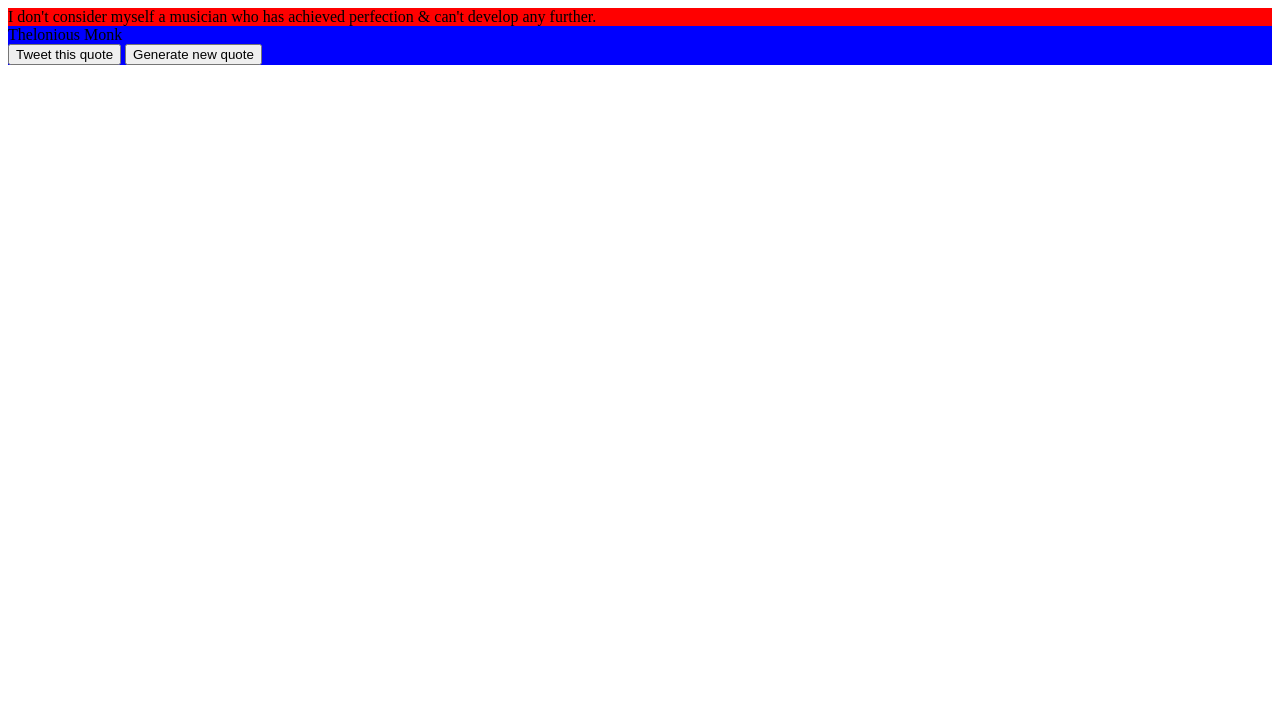
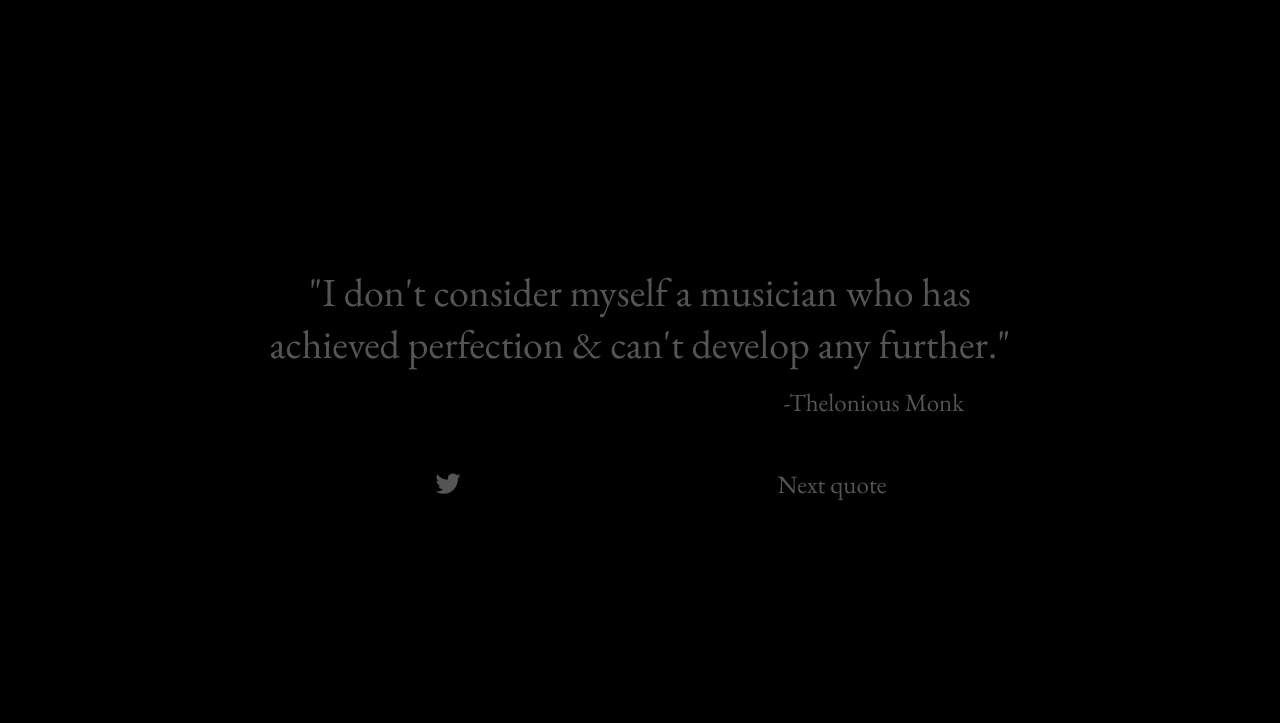
Before and after one commit to rulamon/fcc-random-quote-machine, a plain HTML site: page public/index.html in a window 1280 px wide. Drawn offline with nearby package versions, Linux system fonts and the light colour scheme.

Commit message:
almost ready, only twitter link to do

```diff
--- a/public/index.html
+++ b/public/index.html
@@ -4,14 +4,25 @@
 	<title>Random Jazz Quote Machine</title>
 	<script src="https://ajax.googleapis.com/ajax/libs/jquery/3.3.1/jquery.min.js"></script>
 	<script src="script.js"></script>
-	<link rel="stylesheet" type="text/css" href="style.css">
+	<link href="https://fonts.googleapis.com/css?family=EB+Garamond" rel="stylesheet">
+	<link rel="stylesheet" type="text/css" href="../css/style.css">
+	<link rel="stylesheet" href="https://use.fontawesome.com/releases/v5.6.3/css/all.css" integrity="sha384-UHRtZLI+pbxtHCWp1t77Bi1L4ZtiqrqD80Kn4Z8NTSRyMA2Fd33n5dQ8lWUE00s/" crossorigin="anonymous">
+	<meta name="viewport" content="width=device-width, initial-scale=1.0">
 </head>
 <body>
-	<div id="quote-box">
-		<div id="text"></div>
-		<div id="author"></div>
-		<button id="tweet-quote">Tweet this quote</button>
-		<button id="new-quote">Generate new quote</button>
+	<div id="main-flex-wrapper">
+		<div id="quote-box">
+			<div id="text-flex-container">
+				<div id="text"></div>
+			</div>
+			<div id="author-flex-container">
+				<div id="author"></div>
+			</div>
+			<div id="button-flex-container">
+				<button id="tweet-quote"><i class="fab fa-twitter"></i></button>
+				<button id="new-quote">Next quote</button>
+			</div>
+		</div>
 	</div>
 </body>
 </html>
--- a/public/script.js
+++ b/public/script.js
@@ -72,11 +72,11 @@ $(document).ready(function() {
 	{author: "Bill Evans", text: "Despite the fact I'm a professional performer, it's true that I have always preferred playing without an audience."},
 	{author: "Bill Evans", text: "Art should teach spirituality by showing a person a portion of himself that he would not discover otherwise."},
 	{author: "Bill Evans", text: "Words are the children of reason & therefore can't translate the feeling of Jazz because they're not part of it."},
-	{author: "Ella Fitzgeralde", text: "It isn't where you came from, it's where you're going that counts." },
-	{author: "Ella Fitzgeralde", text: "Forgive me if I don't have the words. Maybe I can sing it & you'll understand."},
-	{author: "Ella Fitzgeralde", text: "When we were at the Apollo, Holiday was a block away. I asked her for her autograph."},
-	{author: "Ella Fitzgeralde", text: "The fabulous places I've been, wonderful things that've happened, great people I've met ought to make a story."},
-	{author: "Ella Fitzgeralde", text: "Don't give up trying to do what you really want. Where there is love & inspiration, I don't think you can go wrong." },
+	{author: "Ella Fitzgerald", text: "It isn't where you came from, it's where you're going that counts." },
+	{author: "Ella Fitzgerald", text: "Forgive me if I don't have the words. Maybe I can sing it & you'll understand."},
+	{author: "Ella Fitzgerald", text: "When we were at the Apollo, Holiday was a block away. I asked her for her autograph."},
+	{author: "Ella Fitzgerald", text: "The fabulous places I've been, wonderful things that've happened, great people I've met ought to make a story."},
+	{author: "Ella Fitzgerald", text: "Don't give up trying to do what you really want. Where there is love & inspiration, I don't think you can go wrong." },
 	{author: "Dizzy Gillespie", text: "It's taken me all my life to learn what not to play." },
 	{author: "Dizzy Gillespie", text: "Men have died for this music. You can't get more serious than that."},
 	{author: "Dizzy Gillespie", text: "The sign of a mature musician is knowing what not to play." },
@@ -149,13 +149,17 @@ $(document).ready(function() {
 // assign first random quote object to variable and add to html elements
 
 	const firstQuoteObject = quotesArray.randomQuoteObject();
-	$("#text").text(firstQuoteObject.text);
-	$("#author").text(firstQuoteObject.author);
+	$("#text").text('"' + firstQuoteObject.text + '"');
+	$("#author").text('-' +  firstQuoteObject.author);
 
 // define click event, assigning a random object to a variable and placing the info in the assigned divs
 	$("#new-quote").click(()=> {
 		const newQuoteObject = quotesArray.randomQuoteObject();
-		$("#text").text(newQuoteObject.text);
-		$("#author").text(newQuoteObject.author);
+		$("#text").fadeOut(500);
+		$("#author").fadeOut(500);
+		setTimeout(() => {
+			$("#text").text('"' + newQuoteObject.text + '"').fadeIn(500);
+			$("#author").text('-' +  newQuoteObject.author).fadeIn(500);
+		}, 500)
 	});
 });
--- a/sass/style.scss
+++ b/sass/style.scss
@@ -1,6 +1,89 @@
-#quote-box {
-	background-color: blue;
-	#text {
-		background-color: red;
+$main-font: 'EB Garamond', serif;
+$main-color: #000000;
+$text-color: #555555;
+$button-focus-color: #111111;
+
+body {
+	padding: 0;
+	margin: 0;
+}
+
+#main-flex-wrapper {
+	background-color: $main-color;
+	display: flex;
+	justify-content: center;
+	align-items: center;
+	height: 100vh;
+	width: 100vw;
+
+	#quote-box {
+		background-color: $main-color;//#222222;
+		font-family: $main-font;
+		color: $text-color;
+		height: 80vh;
+		width: 60vw;
+		display: flex;
+		flex-direction: column;
+		align-items: stretch;
+		justify-content: center;
+
+		#text-flex-container {
+			background-color: $main-color;//#333333;
+			flex-basis: auto;
+			display: flex;
+			align-items: stretch;
+			justify-content: center;
+			transition: content 1s;
+
+
+			#text {
+				font-size: 40px;
+				text-align: center;
+			}
+		}
+
+		#author-flex-container {
+			display: flex;
+			flex-basis: 10%;
+			align-items: center;
+			justify-content: flex-end;
+			background-color: $main-color;//#555555;
+			padding-right: 60px;
+			transition: content 1s;
+
+			#author {
+				font-size: 25px;
+			}
+		}
+
+		#button-flex-container {
+			display: flex;
+			flex-direction: row;
+			align-items: center;
+			justify-content: space-around;
+			background-color: $main-color;
+			flex-basis: 100px;
+
+
+			button {
+				font-family: $main-font;
+				height:50px;
+				flex-basis: 170px;
+				font-size: 25px;
+				background-color: $main-color;
+				color: $text-color;
+				border-radius: 5px;
+				-webkit-transition: background-color 0.5s;
+				transition: background-color 0.5s;
+				border: none;
+			}
+			button:focus {
+				outline: none;
+			}
+			button:hover {
+				background-color: $button-focus-color;
+				// border: solid 1px $text-color;
+			}
+		}
 	}
 }
```
Also changed, not shown: package.json (deleted, +0 -22 lines), css/style.css (added), public/style.css (deleted), 2 other files.
